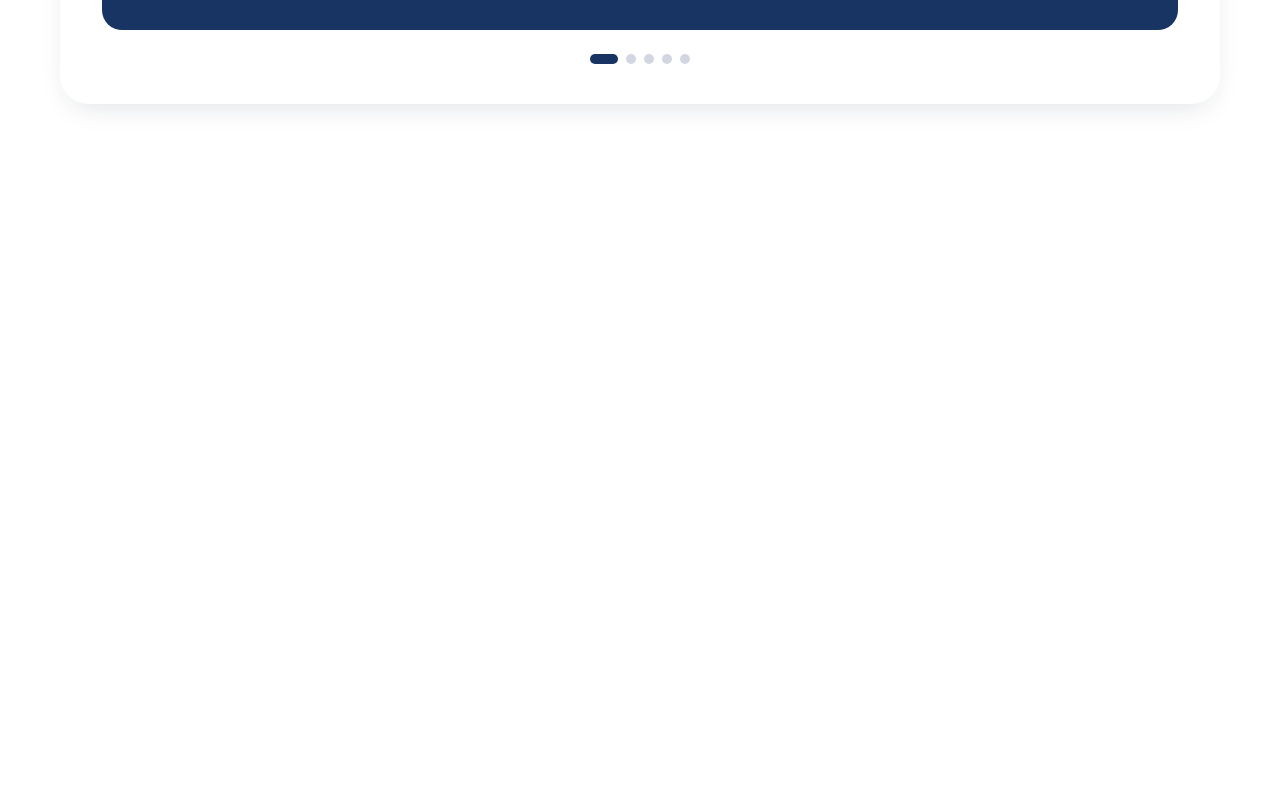
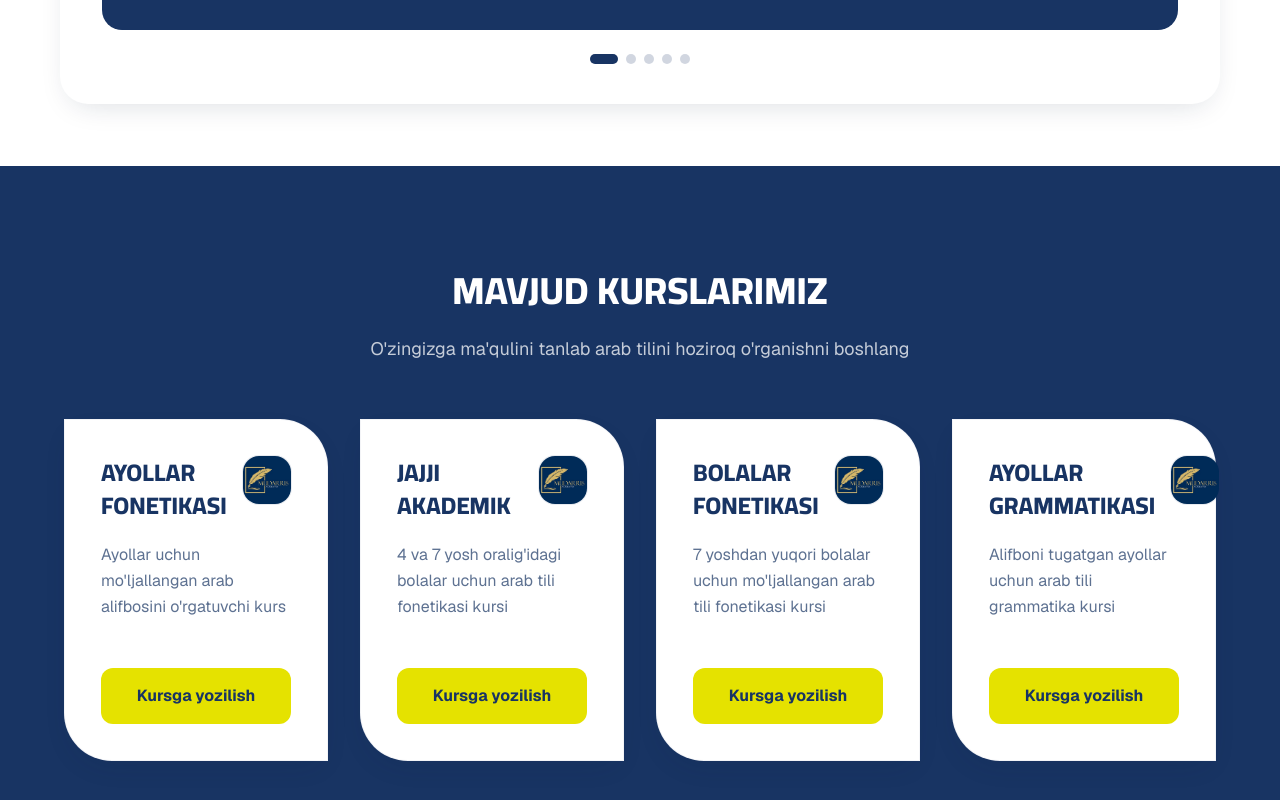
Before and after one commit to Abdulhamid-Azamov/mudarris, a Next.js app: page / in a window 1280 px wide. Shown: the part 1524-2324 px from the top of the page. Before the commit the page ends 1690 px from the top, so only its background shows below. Built offline with nearby package versions, Linux system fonts and the light colour scheme.

Commit message:
It's nopt good one

```diff
--- a/app/page.tsx
+++ b/app/page.tsx
@@ -1,11 +1,13 @@
 import Hero from "@/components/Hero";
 import AboutSection from "@/components/AboutSection";
+import CourseSection from "@/components/CourseSection";
 
 export default function Home() {
   return (
     <main>
       <Hero/>
       <AboutSection/>
+      <CourseSection/>
     </main>
   );
 }
--- /dev/null
+++ b/components/CourseSection.tsx
@@ -0,0 +1,68 @@
+import Image from "next/image"
+import LogoImage from "@/images/logo.jpg"
+import Reveal from "@/components/Reveal"
+
+type Course = {
+  title: string
+  description: string
+}
+
+const COURSES: Course[] = [
+  {
+    title: "Ayollar fonetikasi",
+    description: "Ayollar uchun mo'ljallangan arab alifbosini o'rgatuvchi kurs",
+  },
+  {
+    title: "Jajji akademik",
+    description: "4 va 7 yosh oralig'idagi bolalar uchun arab tili fonetikasi kursi",
+  },
+  {
+    title: "Bolalar fonetikasi",
+    description: "7 yoshdan yuqori bolalar uchun mo'ljallangan arab tili fonetikasi kursi",
+  },
+  {
+    title: "Ayollar grammatikasi",
+    description: "Alifboni tugatgan ayollar uchun arab tili grammatika kursi",
+  },
+]
+
+const CourseSection = () => {
+  return (
+    <section className="relative overflow-hidden bg-navy px-5 py-16 sm:py-20 lg:py-24">
+      <Reveal className="mx-auto max-w-2xl text-center">
+        <h2 className="font-display text-[26px] font-extrabold uppercase text-white sm:text-[34px] md:text-[38px]">
+          Mavjud kurslarimiz
+        </h2>
+        <p className="mt-4 text-base text-white/75 sm:text-lg">
+          O&apos;zingizga ma&apos;qulini tanlab arab tilini hoziroq o&apos;rganishni boshlang
+        </p>
+      </Reveal>
+
+      <div className="mx-auto mt-14 grid max-w-6xl grid-cols-1 gap-8 sm:grid-cols-2 lg:grid-cols-2 xl:grid-cols-4">
+        {COURSES.map((course, i) => (
+          <Reveal key={course.title} delay={i * 80}>
+            <div className="flex h-full min-h-[300px] flex-col justify-between gap-12  rounded-tr-[48px]  rounded-bl-[48px] border border-navy/5 bg-white p-8 text-navy shadow-[var(--shadow-card)] transition-all duration-300 hover:-translate-y-1.5 hover:shadow-2xl sm:p-9">
+              <div>
+                <div className="flex items-start justify-between gap-4">
+                  <h3 className="font-display text-xl font-extrabold uppercase leading-snug sm:text-2xl">
+                    {course.title}
+                  </h3>
+                  <span className="relative h-12 w-12 shrink-0 overflow-hidden rounded-2xl ring-1 ring-navy/10">
+                    <Image src={LogoImage} alt="Mudarris Akademiyasi" fill sizes="48px" className="object-cover" />
+                  </span>
+                </div>
+                <p className="mt-5 text-sm leading-relaxed text-navy/70 sm:text-base">{course.description}</p>
+              </div>
+
+              <button className="w-full cursor-pointer rounded-xl bg-accent px-6 py-4 text-sm font-bold text-navy transition-all duration-200 hover:-translate-y-0.5 hover:shadow-[var(--shadow-card)] sm:text-base">
+                Kursga yozilish
+              </button>
+            </div>
+          </Reveal>
+        ))}
+      </div>
+    </section>
+  )
+}
+
+export default CourseSection
--- a/components/Header.tsx
+++ b/components/Header.tsx
@@ -10,8 +10,8 @@ type Lang = "uz" | "ru"
 
 const NAV_LINKS = [
   { href: "/", label: "Bosh sahifa" },
+  { href: "/about", label: "Biz haqimizda" },
   { href: "/courses", label: "Kurslar" },
-  { href: "/about", label: "Biz haqimizda" },
   { href: "/locations", label: "Joylashuvlarimiz" },
 ]
 
@@ -35,15 +35,9 @@ const Header = () => {
   }, [menuOpen])
 
   return (
-    <header
-      className={`sticky top-0 z-50 border-b transition-colors duration-300 ${
-        scrolled
-          ? "border-white/10 bg-navy/95 shadow-[var(--shadow-soft)] backdrop-blur-md"
-          : "border-transparent bg-navy"
-      }`}
-    >
+    <header className={`sticky top-0 z-50 border-b transition-colors duration-300 ${scrolled ? "border-white/10 bg-navy/95 shadow-(--shadow-soft) backdrop-blur-md" : "border-transparent bg-navy"}`}>
       <div className="mx-auto flex max-w-7xl items-center justify-between gap-4 px-5 py-3 sm:py-4">
-        <Link href="/" className="flex shrink-0 items-center gap-3">
+        <Link href={"/"}onClick={() => window.scrollTo({ top: 0, behavior: "smooth" })}className="flex shrink-0 items-center gap-3" >
           <span className="relative h-10 w-10 overflow-hidden rounded-full ring-1 ring-white/15 sm:h-11 sm:w-11">
             <Image src={LogoImage} alt="Mudarris Akademiyasi" fill sizes="44px" className="object-cover" priority />
           </span>
@@ -87,9 +81,8 @@ const Header = () => {
 
       <div
         id="mobile-menu"
-        className={`overflow-hidden transition-[grid-template-rows] duration-300 ease-out lg:hidden ${
-          menuOpen ? "grid grid-rows-[1fr]" : "grid grid-rows-[0fr]"
-        }`}
+        className={`overflow-hidden transition-[grid-template-rows] duration-300 ease-out lg:hidden ${menuOpen ? "grid grid-rows-[1fr]" : "grid grid-rows-[0fr]"
+          }`}
       >
         <div className="min-h-0 border-t border-white/10 bg-navy-deep">
           <div className="flex flex-col gap-1 px-5 py-5">
@@ -135,17 +128,15 @@ const LangToggle = ({ lang, onChange, full }: LangToggleProps) => {
     >
       <span
         aria-hidden="true"
-        className={`absolute inset-y-1 left-1 w-[calc(50%-4px)] rounded-full bg-white transition-transform duration-300 ease-out ${
-          lang === "ru" ? "translate-x-full" : "translate-x-0"
-        }`}
+        className={`absolute inset-y-1 left-1 w-[calc(50%-4px)] rounded-full bg-white transition-transform duration-300 ease-out ${lang === "ru" ? "translate-x-full" : "translate-x-0"
+          }`}
       />
       <button
         type="button"
         onClick={() => onChange("uz")}
         aria-pressed={lang === "uz"}
-        className={`relative z-10 flex-1 cursor-pointer rounded-full px-6 py-2 text-sm font-semibold transition-colors duration-200 ${
-          lang === "uz" ? "text-navy" : "text-white/75 hover:text-white"
-        }`}
+        className={`relative z-10 flex-1 cursor-pointer rounded-full px-6 py-2 text-sm font-semibold transition-colors duration-200 ${lang === "uz" ? "text-navy" : "text-white/75 hover:text-white"
+          }`}
       >
         Lotin
       </button>
@@ -153,9 +144,8 @@ const LangToggle = ({ lang, onChange, full }: LangToggleProps) => {
         type="button"
         onClick={() => onChange("ru")}
         aria-pressed={lang === "ru"}
-        className={`relative z-10 flex-1 cursor-pointer rounded-full px-6 py-2 text-sm font-semibold transition-colors duration-200 ${
-          lang === "ru" ? "text-navy" : "text-white/75 hover:text-white"
-        }`}
+        className={`relative z-10 flex-1 cursor-pointer rounded-full px-6 py-2 text-sm font-semibold transition-colors duration-200 ${lang === "ru" ? "text-navy" : "text-white/75 hover:text-white"
+          }`}
       >
         Кирил
       </button>
```
